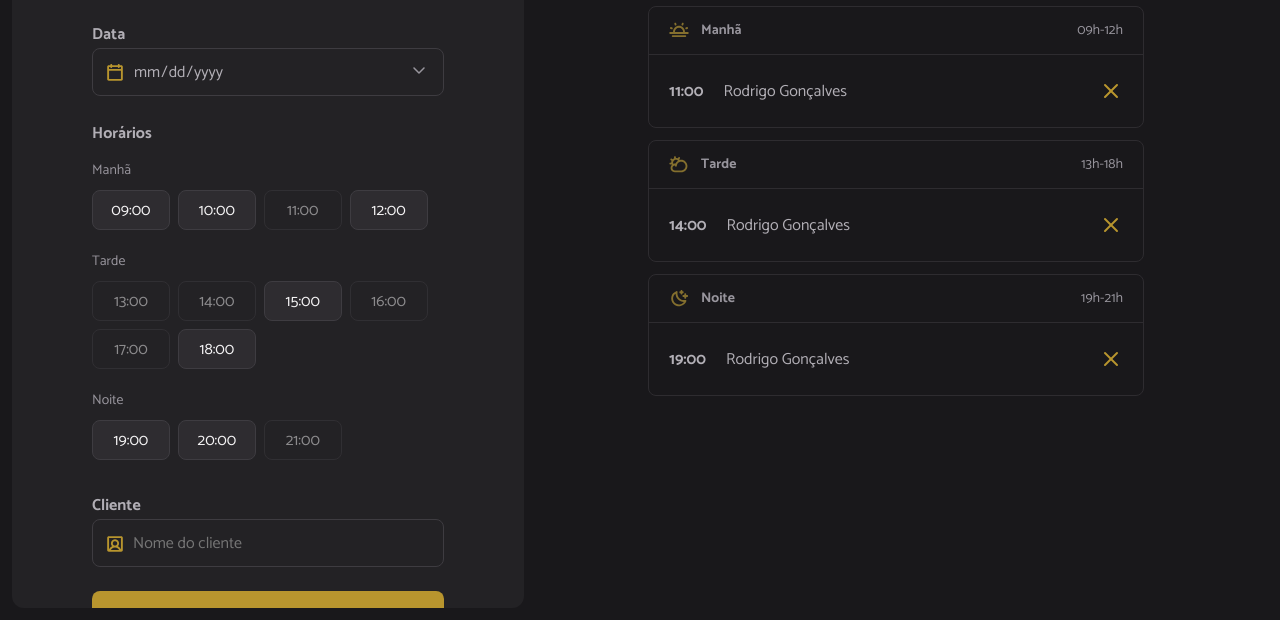
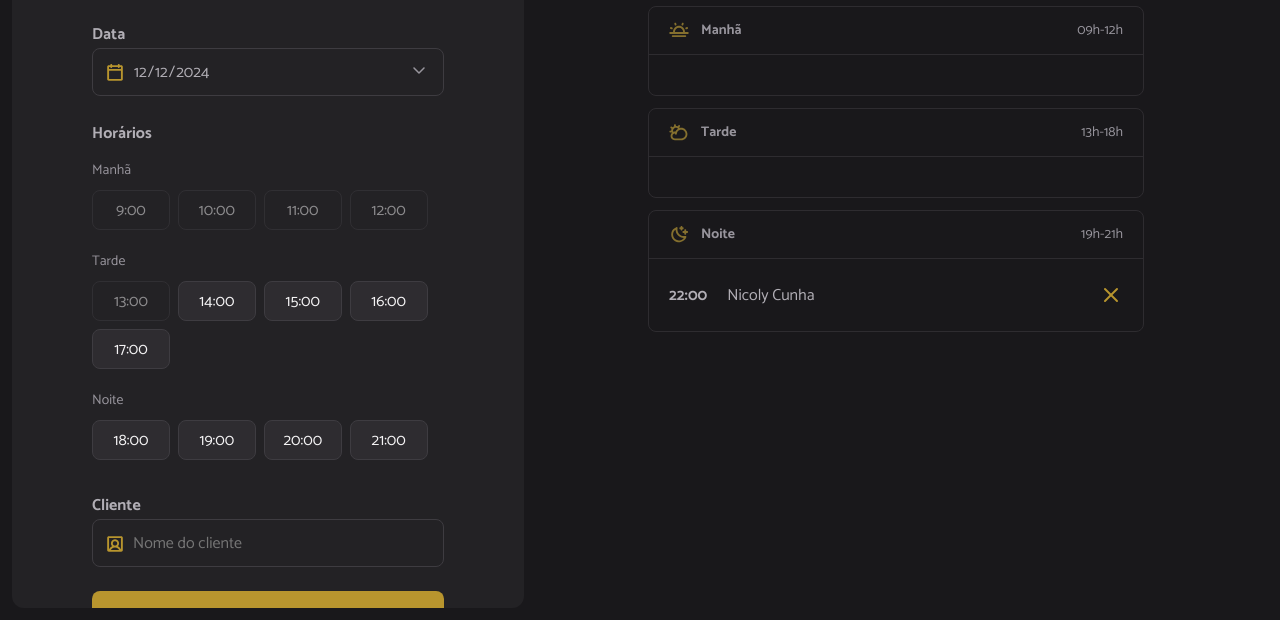
Before and after one commit to nicolycunha/hair-day, a website built with webpack: page index.html in a window 1280 px wide. Shown: the part 180-800 px from the top of the page. Built offline with nearby package versions, Linux system fonts and the light colour scheme; data requests are answered from the project's data file.

Commit message:
feat: manipulate form and adding new schedule on api

```diff
--- a/index.html
+++ b/index.html
@@ -43,103 +43,34 @@
                     aria-label="Horários disponíveis de manhã"
                 >
                     <!-- Exemplo: Manhã -->
-                    <li data-period="morning" class="hour-period">Manhã</li>
+                    <!-- <li data-period="morning" class="hour-period">Manhã</li>
                     <li
                         data-period="morning"
                         value="09:00"
                         class="hour hour-available"
                     >
                         09:00
-                    </li>
-                    <li
-                        data-period="morning"
-                        value="10:00"
-                        class="hour hour-available"
-                    >
-                        10:00
-                    </li>
-                    <li
-                        data-period="morning"
-                        value="11:00"
-                        class="hour hour-unavailable"
-                    >
-                        11:00
-                    </li>
-                    <li
-                        data-period="morning"
-                        value="12:00"
-                        class="hour hour-available"
-                    >
-                        12:00
-                    </li>
+                    </li> -->
+
                     <!-- Exemplo: Tarde  -->
-                    <li data-period="morning" class="hour-period">Tarde</li>
+                    <!-- <li data-period="morning" class="hour-period">Tarde</li>
                     <li
                         data-period="afternoon"
                         value="13:00"
                         class="hour hour-unavailable"
                     >
                         13:00
-                    </li>
-                    <li
-                        data-period="afternoon"
-                        value="14:00"
-                        class="hour hour-unavailable"
-                    >
-                        14:00
-                    </li>
-                    <li
-                        data-period="afternoon"
-                        value="15:00"
-                        class="hour hour-available"
-                    >
-                        15:00
-                    </li>
-                    <li
-                        data-period="afternoon"
-                        value="16:00"
-                        class="hour hour-unavailable"
-                    >
-                        16:00
-                    </li>
-                    <li
-                        data-period="afternoon"
-                        value="17:00"
-                        class="hour hour-unavailable"
-                    >
-                        17:00
-                    </li>
-                    <li
-                        data-period="afternoon"
-                        value="18:00"
-                        class="hour hour-available"
-                    >
-                        18:00
-                    </li>
+                    </li> -->
+
                     <!-- Exemplo: Noite -->
-                    <li data-period="morning" class="hour-period">Noite</li>
-
+                    <!-- <li data-period="night" class="hour-period">Noite</li>
                     <li
                         data-period="night"
                         value="19:00"
                         class="hour hour-available"
                     >
                         19:00
-                    </li>
-                    <li
-                        data-period="night"
-                        value="20:00"
-                        class="hour hour-available"
-                    >
-                        20:00
-                    </li>
-                    <li
-                        data-period="night"
-                        value="21:00"
-                        class="hour hour-unavailable"
-                    >
-                        21:00
-                    </li>
+                    </li> -->
                 </ul>
 
                 <label for="client" class="label">Cliente</label>
@@ -176,7 +107,7 @@
                     </header>
                     <ul id="period-morning" class="period">
                         <!-- Exemplo  -->
-                        <li>
+                        <!-- <li>
                             <strong>11:00</strong>
                             <span>Rodrigo Gonçalves</span>
                             <img
@@ -184,7 +115,7 @@
                                 alt="Cancelar"
                                 class="cancel-icon"
                             />
-                        </li>
+                        </li> -->
                     </ul>
                 </section>
 
@@ -196,7 +127,7 @@
                     </header>
                     <ul id="period-afternoon" class="period">
                         <!-- Exemplo -->
-                        <li>
+                        <!-- <li>
                             <strong>14:00</strong>
                             <span>Rodrigo Gonçalves</span>
                             <img
@@ -204,7 +135,7 @@
                                 alt="Cancelar"
                                 class="cancel-icon"
                             />
-                        </li>
+                        </li> -->
                     </ul>
                 </section>
 
@@ -216,7 +147,7 @@
                     </header>
                     <ul id="period-night" class="period">
                         <!-- Exemplo -->
-                        <li>
+                        <!-- <li>
                             <strong>19:00</strong>
                             <span>Rodrigo Gonçalves</span>
                             <img
@@ -224,7 +155,7 @@
                                 alt="Cancelar"
                                 class="cancel-icon"
                             />
-                        </li>
+                        </li> -->
                     </ul>
                 </section>
             </aside>
--- a/server.json
+++ b/server.json
@@ -1,4 +1,9 @@
 {
-    "schedules": [
-    ]
+  "schedules": [
+    {
+      "id": 1734011335729,
+      "name": "Nicoly Cunha",
+      "when": "2024-12-12T22:00:00.000Z"
+    }
+  ]
 }
--- a/src/main.js
+++ b/src/main.js
@@ -5,3 +5,7 @@ import './libs/dayjs.js'
 import './styles/global.css'
 import './styles/form.css'
 import './styles/schedule.css'
+
+import './modules/form/submit.js'
+import './modules/form/date-change.js'
+import './modules/page-load.js'
--- /dev/null
+++ b/src/modules/form/date-change.js
@@ -0,0 +1,4 @@
+import { schedulesDay } from '../schedules/load.js'
+
+const selectedDate = document.getElementById('date')
+selectedDate.onchange = () => schedulesDay()
--- /dev/null
+++ b/src/modules/form/hours-click.js
@@ -0,0 +1,13 @@
+export function hoursClick() {
+    const hours = document.querySelectorAll('.hour-available')
+
+    hours.forEach(available => {
+        available.addEventListener('click', selected => {
+            hours.forEach(hour => {
+                hour.classList.remove('hour-selected')
+            })
+
+            selected.target.classList.add('hour-selected')
+        })
+    })
+}
--- /dev/null
+++ b/src/modules/form/hours-load.js
@@ -0,0 +1,48 @@
+import dayjs from 'dayjs'
+import { openingHours } from '../../utils/opening-hours.js'
+import { hoursClick } from './hours-click.js'
+
+const hours = document.getElementById('hours')
+
+export function hoursLoad({ date }) {
+    hours.innerHTML = ''
+
+    const opening = openingHours.map(hour => {
+        const [scheduleHour] = hour.split(':')
+        const isHourPast = dayjs(date)
+            .add(scheduleHour, 'hour')
+            .isAfter(dayjs())
+
+        return {
+            hour,
+            available: isHourPast
+        }
+    })
+
+    opening.forEach(({ hour, available }) => {
+        const li = document.createElement('li')
+        li.classList.add('hour')
+        li.classList.add(available ? 'hour-available' : 'hour-unavailable')
+        li.textContent = hour
+
+        if (hour === '9:00') {
+            hourHeaderAdd('Manhã')
+        } else if (hour === '13:00') {
+            hourHeaderAdd('Tarde')
+        } else if (hour === '18:00') {
+            hourHeaderAdd('Noite')
+        }
+
+        hours.append(li)
+    })
+
+    hoursClick()
+}
+
+function hourHeaderAdd(title) {
+    const header = document.createElement('li')
+    header.classList.add('hour-period')
+    header.textContent = title
+
+    hours.append(header)
+}
--- /dev/null
+++ b/src/modules/form/submit.js
@@ -0,0 +1,43 @@
+import dayjs from 'dayjs'
+import { scheduleNew } from '../../services/schedule-new'
+
+const form = document.querySelector('form')
+const clientName = document.getElementById('client')
+const selectedDate = document.getElementById('date')
+
+const inputToday = dayjs(new Date()).format('YYYY-MM-DD')
+
+selectedDate.value = inputToday
+selectedDate.min = inputToday
+
+form.onsubmit = async event => {
+    event.preventDefault()
+
+    try {
+        const name = clientName.value.trim()
+
+        if (!name) {
+            return alert('Informe o nome do cliente!')
+        }
+
+        const hourSelected = document.querySelector('.hour-selected')
+
+        if (!hourSelected) {
+            return alert('Selecione o horário desejado')
+        }
+
+        const [hour] = hourSelected.innerText.split(':')
+        const when = dayjs(selectedDate.value).add(hour, 'hour')
+
+        const id = new Date().getTime()
+
+        await scheduleNew({
+            id,
+            name,
+            when
+        })
+    } catch (error) {
+        alert('Não foi possível realizar o agendamento')
+        console.log(error)
+    }
+}
--- /dev/null
+++ b/src/modules/page-load.js
@@ -0,0 +1,5 @@
+import { schedulesDay } from './schedules/load.js'
+
+document.addEventListener('DOMContentLoaded', function () {
+    schedulesDay()
+})
--- /dev/null
+++ b/src/modules/schedules/load.js
@@ -0,0 +1,14 @@
+import { scheduleFetchByDay } from '../../services/schedule-fetch-by-day.js'
+import { schedulesShow } from '../schedules/show.js'
+import { hoursLoad } from '../form/hours-load.js'
+
+const selectedDate = document.getElementById('date')
+
+export async function schedulesDay() {
+    const date = selectedDate.value
+
+    const dailySchedules = await scheduleFetchByDay({ date })
+    schedulesShow({ dailySchedules })
+
+    hoursLoad({ date })
+}
--- /dev/null
+++ b/src/modules/schedules/show.js
@@ -0,0 +1,43 @@
+import dayjs from 'dayjs'
+
+const periodMorning = document.getElementById('period-morning')
+const periodAfternoon = document.getElementById('period-afternoon')
+const periodNight = document.getElementById('period-night')
+
+export function schedulesShow({ dailySchedules }) {
+    try {
+        periodMorning.innerHTML = ''
+        periodAfternoon.innerHTML = ''
+        periodNight.innerHTML = ''
+
+        dailySchedules.forEach(schedule => {
+            const item = document.createElement('li')
+            const time = document.createElement('strong')
+            const name = document.createElement('span')
+
+            item.setAttribute('data-id', schedule.id)
+            time.textContent = dayjs(schedule.when).format('HH:mm')
+            name.textContent = schedule.name
+
+            const cancelIcon = document.createElement('img')
+            cancelIcon.classList.add('cancel-icon')
+            cancelIcon.setAttribute('src', './src/assets/cancel.svg')
+            cancelIcon.setAttribute('alt', 'Cancelar')
+
+            item.append(time, name, cancelIcon)
+
+            const hour = dayjs(schedule.when).hour()
+
+            if (hour <= 12) {
+                periodMorning.appendChild(item)
+            } else if (hour > 12 && hour <= 18) {
+                periodAfternoon.appendChild(item)
+            } else {
+                periodNight.appendChild(item)
+            }
+        })
+    } catch (error) {
+        console.log(error)
+        alert('Não foi possível exibir os agendamentos')
+    }
+}
--- /dev/null
+++ b/src/services/api-config.js
@@ -0,0 +1,3 @@
+export const apiConfig = {
+    baseURL: 'http://localhost:3333'
+}
--- /dev/null
+++ b/src/services/schedule-fetch-by-day.js
@@ -0,0 +1,19 @@
+import dayjs from 'dayjs'
+import { apiConfig } from './api-config.js'
+
+export async function scheduleFetchByDay({ date }) {
+    try {
+        const response = await fetch(`${apiConfig.baseURL}/schedules`)
+
+        const data = await response.json()
+
+        const dailySchedules = data.filter(schedule =>
+            dayjs(date).isSame(schedule.when, 'day')
+        )
+
+        return dailySchedules
+    } catch (error) {
+        console.log(error)
+        alert('Não foi possível buscar os agendamentos do dia selecionado')
+    }
+}
--- /dev/null
+++ b/src/services/schedule-new.js
@@ -0,0 +1,18 @@
+import { apiConfig } from './api-config.js'
+
+export async function scheduleNew({ id, name, when }) {
+    try {
+        await fetch(`${apiConfig.baseURL}/schedules`, {
+            method: 'POST',
+            headers: {
+                'Content-Type': 'application/json'
+            },
+            body: JSON.stringify({ id, name, when })
+        })
+
+        alert('Agendamento realizado com sucesso!')
+    } catch (error) {
+        console.log(error)
+        alert('Não foi possível agendar, tente novamente mais tarde!')
+    }
+}
--- /dev/null
+++ b/src/utils/opening-hours.js
@@ -0,0 +1,15 @@
+export const openingHours = [
+    '9:00',
+    '10:00',
+    '11:00',
+    '12:00',
+    '13:00',
+    '14:00',
+    '15:00',
+    '16:00',
+    '17:00',
+    '18:00',
+    '19:00',
+    '20:00',
+    '21:00'
+]
```
